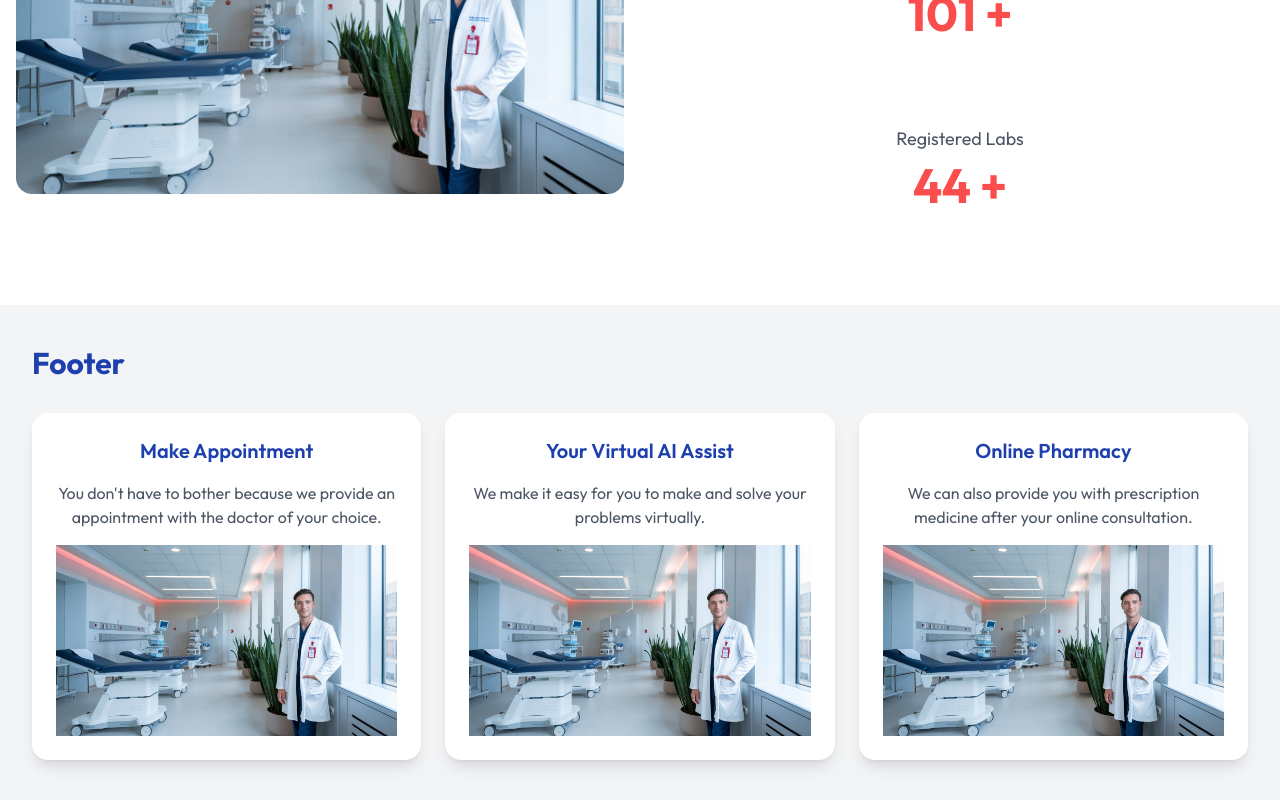
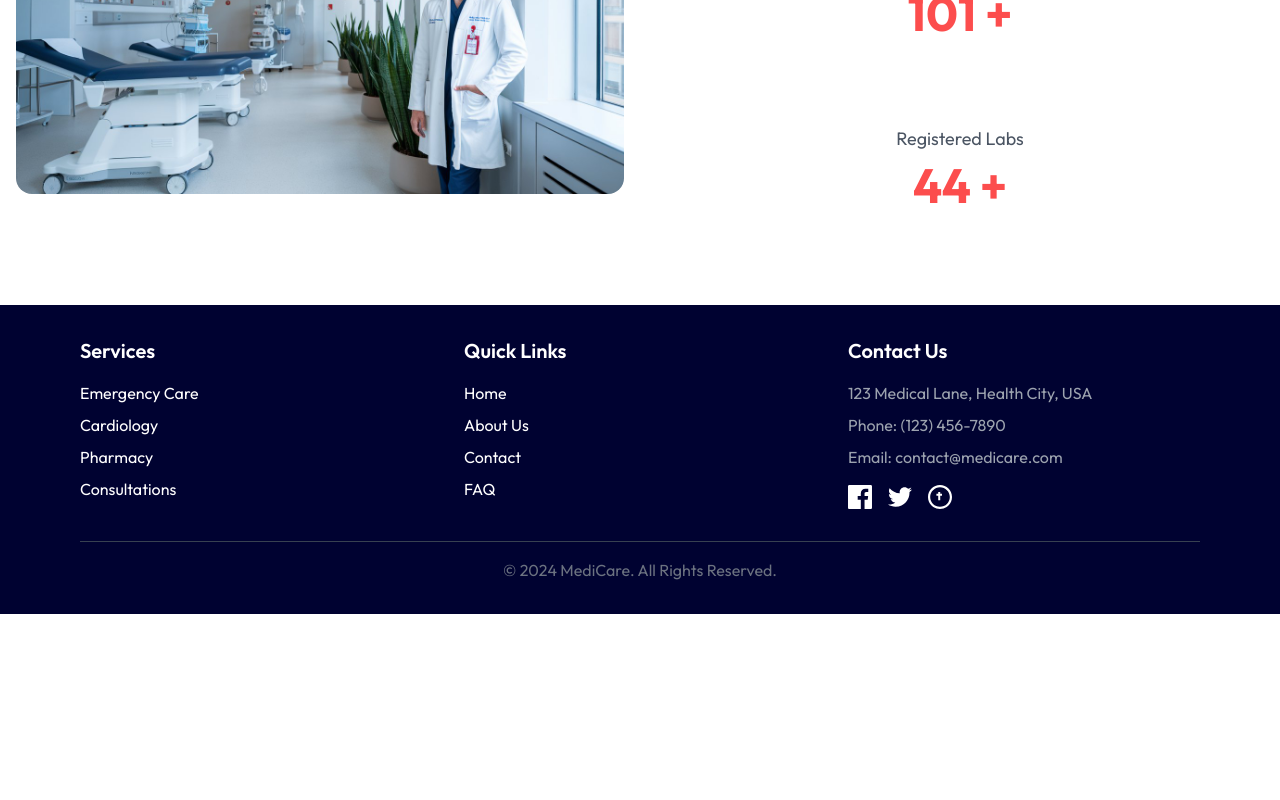
Before and after one commit to JayRupapara/CarePlus, a React (Vite) app in the folder FrontEnd/: page / in a window 1280 px wide. Shown: the part 1779-2579 px from the top of the page. After the commit the page ends 2393 px from the top, so only its background shows below. Built offline with nearby package versions, Linux system fonts and the light colour scheme.

Commit message:
Update Home Page Deign

```diff
--- a/FrontEnd/src/pages/Home.jsx
+++ b/FrontEnd/src/pages/Home.jsx
@@ -170,49 +170,60 @@ const Home = () => {
         </section>
 
         {/* Footer Section */}
-        <footer className="bg-gray-100 py-10">
-          <div className="max-w-7xl mx-auto px-4 sm:px-6 lg:px-8">
-            <h2 className="text-3xl font-bold text-blue-800 mb-8">Footer</h2>
-            <div className="grid grid-cols-1 md:grid-cols-3 gap-6">
-              {/* Footer Card 1 */}
-              <div className="bg-white p-6 rounded-2xl shadow-lg text-center">
-                <h3 className="text-xl font-semibold text-blue-800 mb-4">
-                  Make Appointment
-                </h3>
-                <p className="text-gray-600 mb-4">
-                  You don&#39;t have to bother because we provide an appointment
-                  with the doctor of your choice.
-                </p>
-                <img src={L2} alt="QR Code" className="mx-auto" />{" "}
-                {/* Local L2 image */}
+        <footer className="bg-secondary text-white py-8 md:px-20">
+          <div className="container mx-auto grid grid-cols-1 md:grid-cols-3 gap-8 text-center md:text-left">
+            {/* <!-- Services Section --> */}
+            <div>
+              <h2 className="text-xl font-semibold mb-4">Services</h2>
+              <ul>
+                <li className="mb-2"><a href="#" className="hover:text-blue-400">Emergency Care</a></li>
+                <li className="mb-2"><a href="#" className="hover:text-blue-400">Cardiology</a></li>
+                <li className="mb-2"><a href="#" className="hover:text-blue-400">Pharmacy</a></li>
+                <li className="mb-2"><a href="#" className="hover:text-blue-400">Consultations</a></li>
+              </ul>
             </div>
 
-              {/* Footer Card 2 */}
-              <div className="bg-white p-6 rounded-2xl shadow-lg text-center">
-                <h3 className="text-xl font-semibold text-blue-800 mb-4">
-                  Your Virtual AI Assist
-                </h3>
-                <p className="text-gray-600 mb-4">
-                  We make it easy for you to make and solve your problems
-                  virtually.
-                </p>
-                <img src={L2} alt="QR Code" className="mx-auto" />{" "}
-                {/* Local L2 image */}
+            {/* <!-- Quick Links Section --> */}
+            <div>
+              <h2 className="text-xl font-semibold mb-4">Quick Links</h2>
+              <ul>
+                <li className="mb-2"><a href="#" className="hover:text-blue-400">Home</a></li>
+                <li className="mb-2"><a href="#" className="hover:text-blue-400">About Us</a></li>
+                <li className="mb-2"><a href="#" className="hover:text-blue-400">Contact</a></li>
+                <li className="mb-2"><a href="#" className="hover:text-blue-400">FAQ</a></li>
+              </ul>
             </div>
 
-              {/* Footer Card 3 */}
-              <div className="bg-white p-6 rounded-2xl shadow-lg text-center">
-                <h3 className="text-xl font-semibold text-blue-800 mb-4">
-                  Online Pharmacy
-                </h3>
-                <p className="text-gray-600 mb-4">
-                  We can also provide you with prescription medicine after your
-                  online consultation.
-                </p>
-                <img src={L2} alt="QR Code" className="mx-auto" />{" "}
-                {/* Local L2 image */}
+            {/* <!-- Contact Section --> */}
+            <div>
+              <h2 className="text-xl font-semibold mb-4">Contact Us</h2>
+              <p className="text-gray-400 mb-2">123 Medical Lane, Health City, USA</p>
+              <p className="text-gray-400 mb-2">Phone: (123) 456-7890</p>
+              <p className="text-gray-400 mb-2">Email: contact@medicare.com</p>
+
+              {/* <!-- Social Media Icons --> */}
+              <div className="flex justify-center md:justify-start space-x-4 mt-4">
+                <a href="#" className="hover:text-blue-400">
+                  <svg xmlns="http://www.w3.org/2000/svg" className="h-6 w-6" fill="currentColor" viewBox="0 0 24 24">
+                    <path d="M22.675 0h-21.35c-.73 0-1.325.596-1.325 1.326v21.348c0 .73.596 1.326 1.325 1.326h11.488v-9.29h-3.123v-3.622h3.123v-2.669c0-3.1 1.893-4.785 4.659-4.785 1.325 0 2.463.099 2.794.143v3.236h-1.918c-1.504 0-1.795.715-1.795 1.764v2.311h3.588l-.467 3.622h-3.121v9.29h6.104c.73 0 1.326-.596 1.326-1.326v-21.35c0-.73-.596-1.326-1.326-1.326z" />
+                  </svg>
+                </a>
+                <a href="#" className="hover:text-blue-400">
+                  <svg xmlns="http://www.w3.org/2000/svg" className="h-6 w-6" fill="currentColor" viewBox="0 0 24 24">
+                    <path d="M23.954 4.569c-.885.39-1.83.654-2.825.775 1.014-.611 1.794-1.574 2.165-2.724-.951.564-2.005.974-3.127 1.195-.897-.957-2.178-1.555-3.594-1.555-2.719 0-4.92 2.203-4.92 4.917 0 .386.045.762.127 1.124-4.09-.205-7.719-2.165-10.148-5.144-.424.728-.667 1.574-.667 2.475 0 1.708.87 3.215 2.19 4.099-.807-.026-1.566-.247-2.228-.617v.061c0 2.385 1.698 4.374 3.946 4.827-.414.113-.849.172-1.296.172-.316 0-.625-.03-.926-.086.631 1.953 2.445 3.377 4.6 3.419-1.685 1.319-3.809 2.105-6.115 2.105-.398 0-.79-.023-1.174-.069 2.18 1.396 4.768 2.212 7.548 2.212 9.057 0 14.009-7.506 14.009-14.009 0-.213-.005-.426-.014-.637.962-.695 1.8-1.562 2.462-2.549z" />
+                  </svg>
+                </a>
+                <a href="#" className="hover:text-blue-400">
+                  <svg xmlns="http://www.w3.org/2000/svg" className="h-6 w-6" fill="currentColor" viewBox="0 0 24 24">
+                    <path d="M12 0c-6.625 0-12 5.373-12 12 0 6.628 5.373 12 12 12s12-5.372 12-12c0-6.627-5.373-12-12-12zm0 21.818c-5.421 0-9.818-4.396-9.818-9.818 0-5.423 4.396-9.818 9.818-9.818 5.423 0 9.818 4.396 9.818 9.818 0 5.422-4.396 9.818-9.818 9.818zm1.768-13.081h-1.539v-1.818h-2v1.818h-1.818v2h1.818v4.545h2v-4.545h1.768v-2z" />
+                  </svg>
+                </a>
               </div>
             </div>
+          </div>
+
+          <div className="mt-8 border-t border-gray-700 pt-4 text-center">
+            <p className="text-gray-500">&copy; 2024 MediCare. All Rights Reserved.</p>
           </div>
         </footer>
       </div>
```
Lines whose indentation alone changed are shown as unchanged.
